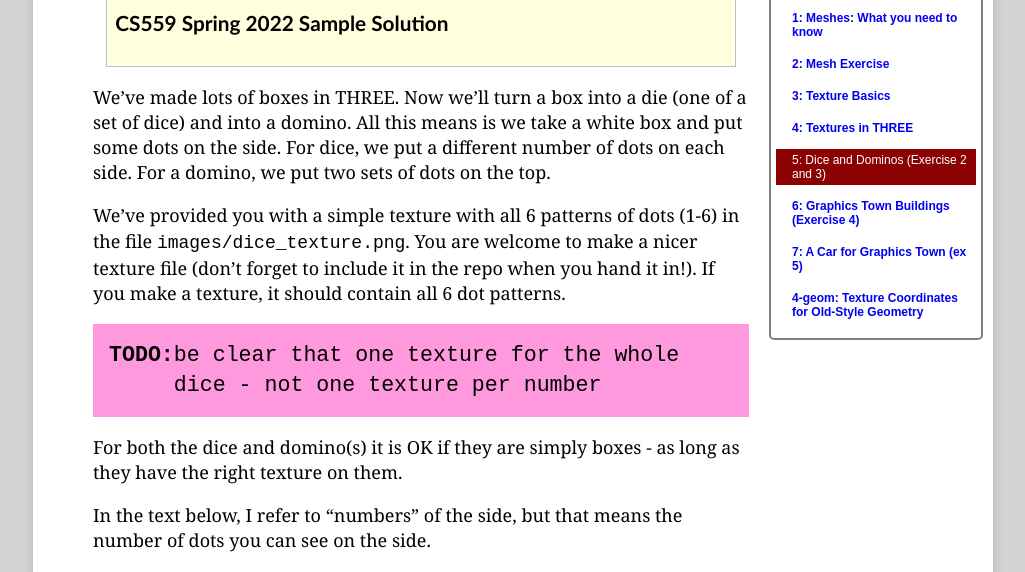
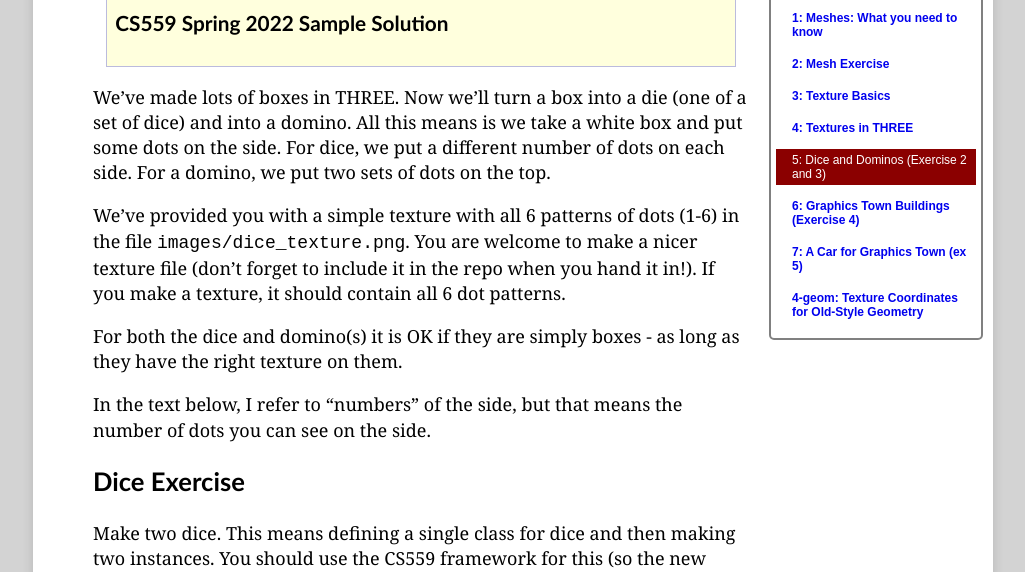
Before and after one commit to CS559-Spring22/wb08-solution, a plain HTML site: page docs/5/index.html in a window 1280 px wide. Shown: the part 205-777 px from the top of the page, without its empty margins (127-1152 px from the left). Drawn offline with nearby package versions, Linux system fonts and the light colour scheme.

Commit message:
remove todos

```diff
--- a/docs/5/index.html
+++ b/docs/5/index.html
@@ -23,10 +23,10 @@
                     <h3>CS559 Spring 2022 Sample Solution</h3>
                 </div><p>We&rsquo;ve made lots of boxes in THREE. Now we&rsquo;ll turn a box into a die (one of a set of dice) and into a domino. All this means is we take a white box and put some dots on the side. For dice, we put a different number of dots on each side. For a domino, we put two sets of dots on the top.</p>
 <p>We&rsquo;ve provided you with a simple texture with all 6 patterns of dots (1-6) in the file <code>images/dice_texture.png</code>. You are welcome to make a nicer texture file (don&rsquo;t forget to include it in the repo when you hand it in!). If you make a texture, it should contain all 6 dot patterns.</p>
-<div class="workbook-todo">
+<!-- <div class="workbook-todo">
     <strong>TODO:</strong><div> be clear that one texture for the whole dice - not one texture per number</div>
 </div>
-
+ -->
 <p>For both the dice and domino(s) it is OK if they are simply boxes - as long as they have the right texture on them.</p>
 <p>In the text below, I refer to &ldquo;numbers&rdquo; of the side, but that means the number of dots you can see on the side.</p>
 <h2 id="dice-exercise">Dice Exercise</h2>
```
Also changed, not shown: index.html (+2 -2 lines).
